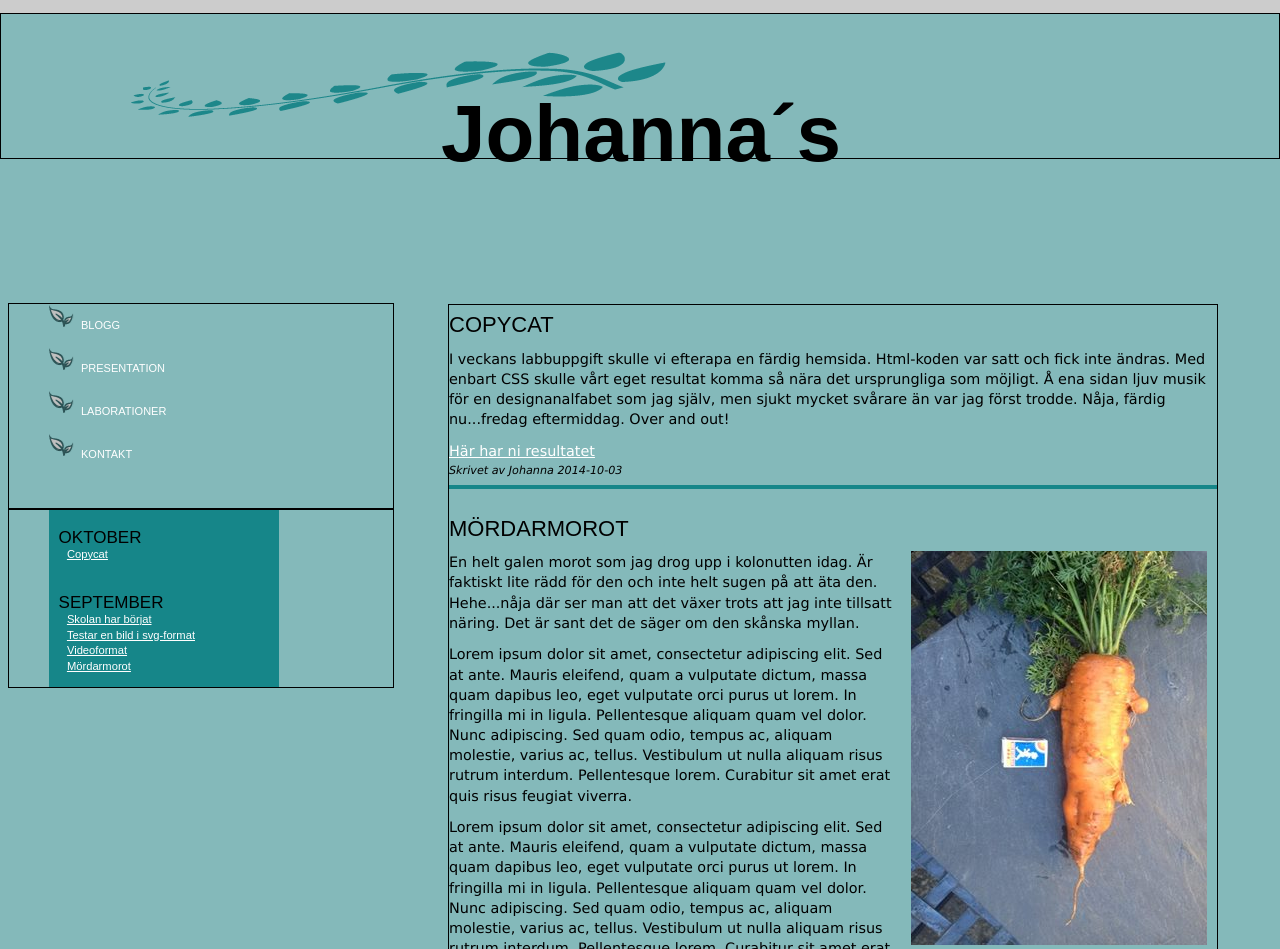
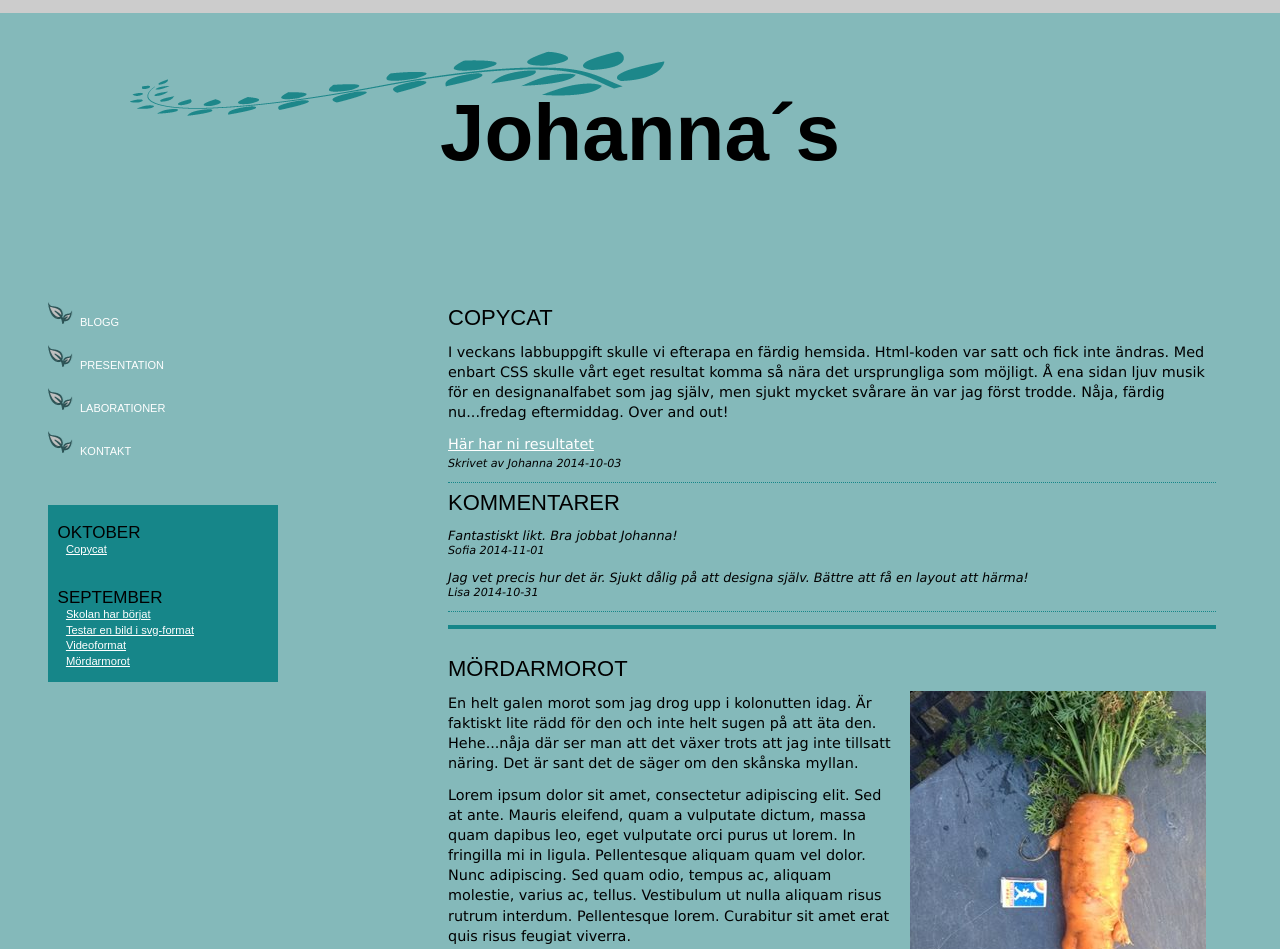
Before and after one commit to js223kz/1ik415-laborationer, a plain HTML site: page index.html in a window 1280 px wide. Shown: the top 949 px of the page. Drawn offline with Linux system fonts and the light colour scheme.

Commit message:
blogcomments structure

```diff
--- a/css/mobile.css
+++ b/css/mobile.css
@@ -217,6 +217,37 @@ nav a:visited {color: #ffffff; text-decoration: none; }
     max-width: 200px;
     float: left;
 }
+.commentsection{
+    width: 100%;
+    position: relative;
+    left: 0%;
+    top: 1em;
+    bottom: 1em;
+    border-top: 0.1em dotted #168689;
+    border-bottom: 0.1em dotted #168689;
+}
+.commentheadline{
+    font-size: 2em;
+	font-family: 'Raleway', sans-serif;
+	font-variant: small-caps;
+	color: #000000;
+}
+.commentpost{
+    font-size: 0.8em;
+	font-family: Verdana, Arial, sans-serif;
+	font-style: italic;
+}
+.comment{
+    margin-top: 0.8em;
+    margin-bottom: 0.8em;
+}
+.commentauthor{
+	font-size: 0.7em;
+	font-family: Verdana, Arial, sans-serif;
+	font-style: italic;
+	margin-bottom: 0.8em;
+}
+
 #pagebottom{
     width: 100%;
     height: 2em;
--- a/css/style.css
+++ b/css/style.css
@@ -75,7 +75,6 @@ header{
     height: 9em;
     max-width: 100%;
     background: url(pics/girland.png) left no-repeat;
-    border: 1px solid #000;
 }
 .pageheadline{
     font-family: 'Raleway', sans-serif;
@@ -92,7 +91,6 @@ nav{
     position: relative;
     margin-top: 9em;
     margin-left: 0.5em;
-    border: 1px solid #000000;
 }
 nav ul{
     width: 40%;
@@ -130,7 +128,6 @@ aside{
     position: relative;
     clear:both;
     margin-left: 0.5em;
-    border: 1px solid #000000;
 }
 .sidebarsection{
     background-color: #168689;
@@ -172,7 +169,6 @@ aside{
     margin-left: 35%;
     position: relative;
     margin-top: -24em;
-    border:1px solid #000000;
 }
 .contentarticle{
 	width: 100%;
@@ -218,6 +214,36 @@ aside{
 #copycat.right{
     max-width: 200px;
     float: left;
+}
+
+.commentsection{
+    width: 100%;
+    margin-bottom: 0.8em;
+    margin-top: 0.8em;
+    margin-left: 0em;
+    border-top: 0.1em dotted #168689;
+    border-bottom: 0.1em dotted #168689;
+}
+.commentheadline{
+    font-size: 2em;
+	font-family: 'Raleway', sans-serif;
+	font-variant: small-caps;
+	color: #000000;
+}
+.commentpost{
+    font-size: 0.8em;
+	font-family: Verdana, Arial, sans-serif;
+	font-style: italic;
+}
+.comment{
+    margin-top: 0.8em;
+    margin-bottom: 0.8em;
+}
+.commentauthor{
+	font-size: 0.7em;
+	font-family: Verdana, Arial, sans-serif;
+	font-style: italic;
+	margin-bottom: 0.8em;
 }
 #pagebottom{
     width: 100%;
--- a/index.html
+++ b/index.html
@@ -52,6 +52,17 @@
                     <p class="contentparagraph">I veckans labbuppgift skulle vi efterapa en färdig hemsida. Html-koden var satt och fick inte ändras. Med enbart CSS skulle vårt eget resultat komma så nära det ursprungliga som möjligt. Å ena sidan ljuv musik för en designanalfabet som jag själv, men sjukt mycket svårare än var jag först trodde. Nåja, färdig nu...fredag eftermiddag. Over and out!</p>
                     <p><a class="contentlink externallink" href="https://uppgift-3-3-c9-js223kz.c9.io/index.html" title="Se mitt resultat som Copycat">Här har ni resultatet</a>
                     <footer class="blogfooter">Skrivet av Johanna 2014-10-03</footer>
+                    <aside class = "commentsection">
+                        <h1 class="commentheadline">kommentarer</h1>
+                        <div class = "comment">
+                            <p class = "commentpost">Fantastiskt likt. Bra jobbat Johanna!</p>
+                            <footer class="commentauthor">Sofia 2014-11-01</footer>
+                        </div>
+                        <div class = "comment">
+                            <p class = "commentpost">Jag vet precis hur det är. Sjukt dålig på att designa själv. Bättre att få en layout att härma!</p>
+                            <footer class="commentauthor">Lisa 2014-10-31</footer>
+                        </div>
+                    </aside>
                 </article>
 
                 <article class="contentarticle id="fourthpost">
@@ -61,6 +72,13 @@
                     <p class="contentparagraph">Lorem ipsum dolor sit amet, consectetur adipiscing elit. Sed at ante. Mauris eleifend, quam a vulputate dictum, massa quam dapibus leo, eget vulputate orci purus ut lorem. In fringilla mi in ligula. Pellentesque aliquam quam vel dolor. Nunc adipiscing. Sed quam odio, tempus ac, aliquam molestie, varius ac, tellus. Vestibulum ut nulla aliquam risus rutrum interdum. Pellentesque lorem. Curabitur sit amet erat quis risus feugiat viverra.</p>
                     <p class="contentparagraph">Lorem ipsum dolor sit amet, consectetur adipiscing elit. Sed at ante. Mauris eleifend, quam a vulputate dictum, massa quam dapibus leo, eget vulputate orci purus ut lorem. In fringilla mi in ligula. Pellentesque aliquam quam vel dolor. Nunc adipiscing. Sed quam odio, tempus ac, aliquam molestie, varius ac, tellus. Vestibulum ut nulla aliquam risus rutrum interdum. Pellentesque lorem. Curabitur sit amet erat quis risus feugiat viverra.</p>
                     <footer class="blogfooter">Skrivet av Johanna 2014-09-24</footer>
+                    <aside class = "commentsection">
+                        <h1 class="commentheadline">kommentarer</h1>
+                        <div class = "comment">
+                            <p class = "commentpost">Äcklig morot!</p>
+                            <footer class="commentauthor">Kalle 2014-11-01</footer>
+                        </div>
+                    </aside>
                 </article>
 
                 <article class="contentarticle" id="thirdpost">
@@ -73,6 +91,13 @@
                     <p><a class="contentlink externallink" href="http://techslides.com/sample-webm-ogg-and-mp4-video-files-for-html5/ " title="Här kan du ladda ner testvideon i olika format " target="_blank">Här kan du hämta dina egna videos i olika format</a>
                     </p>
                     <footer class="blogfooter">Skrivet av Johanna 2014-09-17</footer>
+                    <aside class = "commentsection">
+                        <h1 class="commentheadline">kommentarer</h1>
+                        <div class = "comment">
+                            <p class = "commentpost">Tack för tipset!</p>
+                            <footer class="commentauthor">Kalle 2014-10-01</footer>
+                        </div>
+                    </aside>
                 </article>
 
                 <article class="contentarticle" id="secondpost">
```
